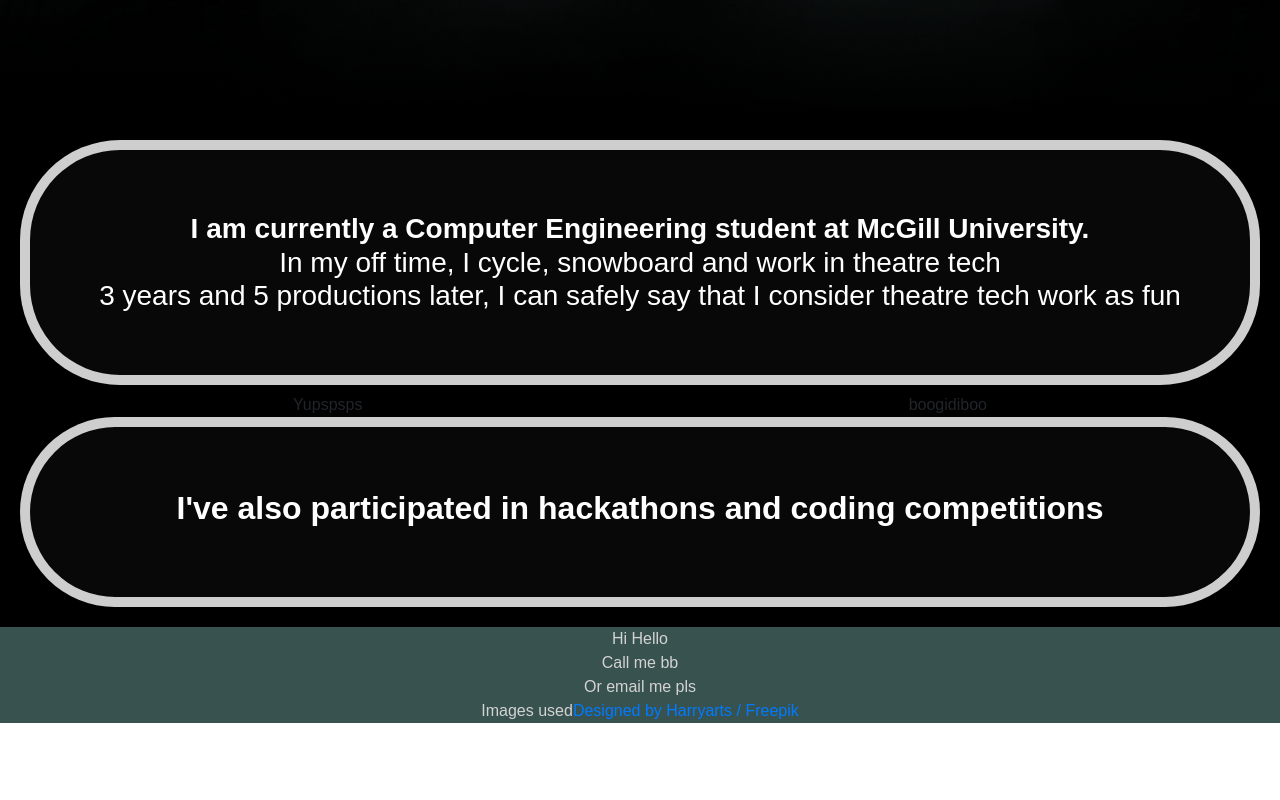
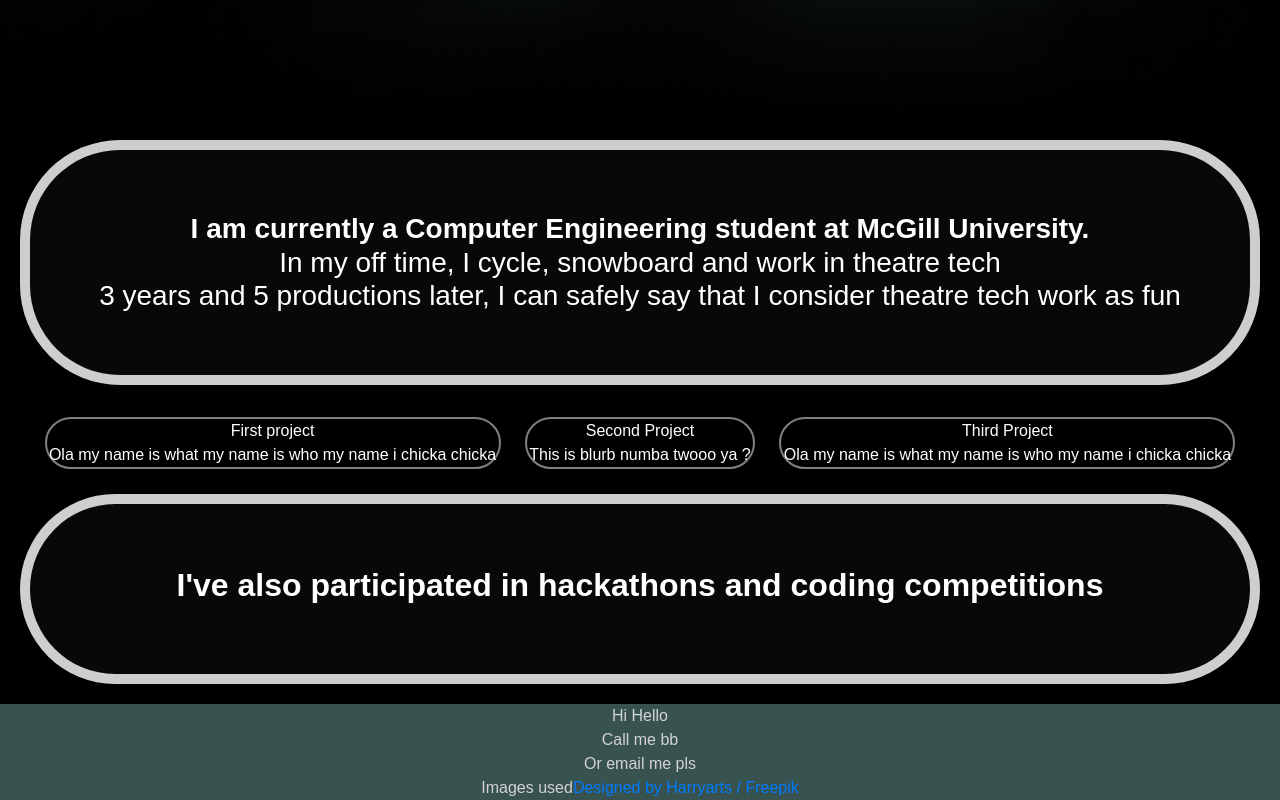
Before and after one commit to kholysa/website, a React (Create React App) app: page / in a window 1280 px wide. Shown: the part 680-1480 px from the top of the page. Before the commit the page ends 1403 px from the top, so only its background shows below. Built offline with nearby package versions, Linux system fonts and the light colour scheme.

Commit message:
Added Boxes

```diff
--- /dev/null
+++ b/src/Header/constants.js
@@ -0,0 +1,17 @@
+const hobbies = [
+    {
+        BoxTitle: "First project",
+        BoxBlurb: "Ola my name is what my name is who my name i chicka chicka"
+    },
+    {
+        BoxTitle:"Second Project",
+        BoxBlurb: "This is blurb numba twooo ya ?"
+    },
+    {
+        BoxTitle: "Third Project",
+        BoxBlurb: "Ola my name is what my name is who my name i chicka chicka"
+    }
+
+
+        ];
+export default hobbies;
--- a/src/Header/index.js
+++ b/src/Header/index.js
@@ -1,11 +1,10 @@
 import React, { Component } from 'react';
 import BoxContainer from '../UI/BoxContainer';
 import '../Style/Who.css';
+import Hobbies from './constants';
 
 
-class Header extends Component {
-    render() {
-        return <div className="App-Img">
+const Header = () => (
     <div className="App-header">
         <h3 className="text">
         <b>I am currently a Computer Engineering student at McGill University.</b>
@@ -14,15 +13,12 @@ class Header extends Component {
         <br/>
         3 years and 5 productions later, I can safely say that I consider theatre tech work as fun
         </h3>
-                <BoxContainer BoxData={[{BoxTitle: "Yupspsps"}, {BoxTitle:"boogidiboo"}]}/>
+        <BoxContainer BoxData={Hobbies}/>
         <div className="text">
             <h2><b>I've also participated in hackathons and coding competitions</b></h2>
             <h4>
             </h4>
         </div>
-            </div>
-        </div>;
-    }
-}
+    </div>);
 
 export default Header;
--- a/src/Style/App.css
+++ b/src/Style/App.css
@@ -6,12 +6,6 @@ body, html {
 }
 
 .App-Img {
-    /*background: url("../Images/circuit.jpg") no-repeat fixed center ;*/
-    /*background-size: cover;*/
-    background-color: #000000;
-    /*filter: sepia(1) hue-rotate(120deg);*/
-    /*height: 100vh;*/
-
 }
 
 .App-logo {
@@ -26,6 +20,7 @@ body, html {
   flex-direction: column;
   justify-content: flex-start;
   padding: 20px 20px;
+  background-color: #000000;
 }
 
 .App-body {
--- a/src/Style/Boxes.css
+++ b/src/Style/Boxes.css
@@ -5,8 +5,14 @@
     justify-content: space-evenly;
     align-items: stretch;
     align-content: space-around;
+    margin: 1%;
 }
 
 .Box {
     flex-grow: 1;
+    word-wrap: normal;
+    color: #fff;
+    border: 2px solid grey;
+    margin: 1%;
+    border-radius: 100px;
 }
--- a/src/UI/Box.js
+++ b/src/UI/Box.js
@@ -1,18 +1,14 @@
 import React from 'react';
-import PropTypes from 'prop-types'
+// import PropTypes from 'prop-types'
 import '../Style/Boxes.css'
 
 const Box = props => (
     <div className="Box">
-        {console.log("ola")}
         {props.BoxTitle}
+        <br/>
+        {props.BoxBlurb}
+        {/*<img src={props.BoxImage} alt={props.BD.BoxBlurb}/>*/}
     </div>
 );
 
-// Box.PropTypes = {
-//     BoxImage: PropTypes.object(),
-//     BoxTitle: PropTypes.string(),
-//     BoxBlurb: PropTypes.string()
-// };
-
 export default Box;
--- a/src/UI/BoxContainer.js
+++ b/src/UI/BoxContainer.js
@@ -1,18 +1,15 @@
 import React from 'react';
-import PropTypes from 'prop-types'
+// import PropTypes from 'prop-types'
 import Box from './Box'
 import '../Style/Boxes.css'
 
 const BoxContainer = (props) => (
     <div className="Box-container">
         {props.BoxData.map((BD) => {
-            return <Box BoxTitle={BD.BoxTitle} />
+            return <Box key={BD.BoxTitle} BoxTitle={BD.BoxTitle} BoxBlurb={BD.BoxBlurb} BoxImage={BD.BoxImage} />
         })}
     </div>
 );
 
-// const props = {
-//     BoxData: PropTypes.array()
-// };
 
 export default BoxContainer;
```
Lines whose indentation alone changed are shown as unchanged.
